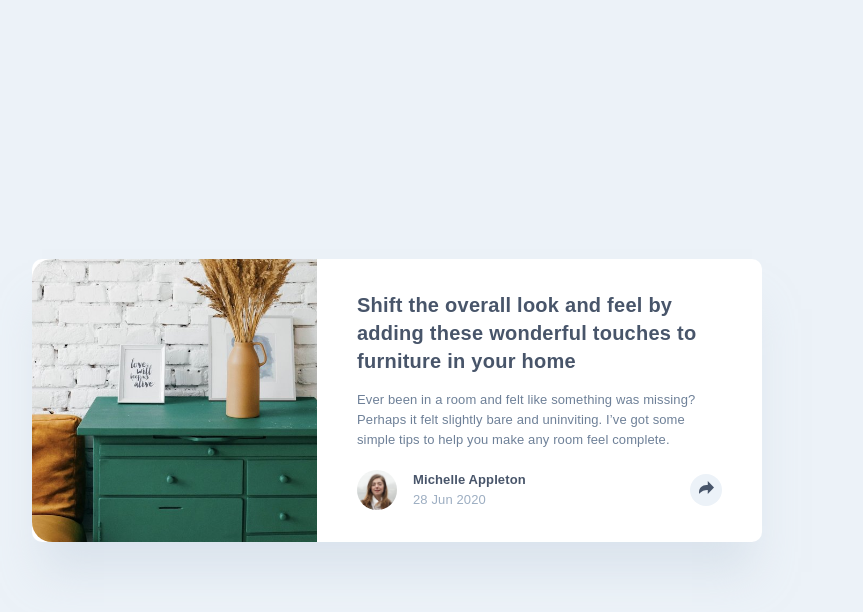
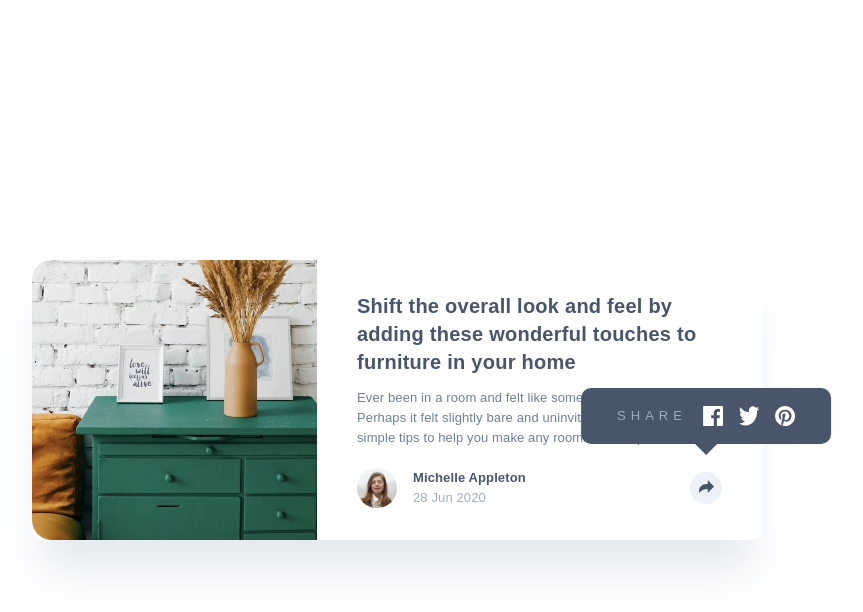
Before and after one commit to fmanimashaun/article-preview-component, a website built with Vite: page index.html in a window 1280 px wide. Both pictures are taken after a click on the button "Share this article". Shown: the whole page, without its empty margins (243-1106 px from the left). Built offline with nearby package versions, Linux system fonts and the light colour scheme; files whose address does not match are found by name.

Commit message:
Update desktop view

```diff
--- a/index.html
+++ b/index.html
@@ -34,10 +34,10 @@
                   </div>
                 </div>
 
-                <div id="author-btn" class="card__author-btn">
+                <div class="card__btn-wrapper">
                   <div class="card__social">
                   </div>
-                  <button class="card__share-btn" aria-label="Share this article">
+                  <button id="author-btn" class="card__share-btn" aria-label="Share this article">
                     <svg xmlns="http://www.w3.org/2000/svg" width="15" height="13">
                       <path fill="currentColor"
                         d="M15 6.495L8.766.014V3.88H7.441C3.33 3.88 0 7.039 0 10.936v2.049l.589-.612C2.59 10.294 5.422 9.11 8.39 9.11h.375v3.867L15 6.495z" />
--- a/src/assets/scss/abstract/_variables.scss
+++ b/src/assets/scss/abstract/_variables.scss
@@ -12,23 +12,6 @@ $font-weight-regular: 400;
 $font-weight-medium: 500;
 $font-weight-bold: 700;
 
-// spacing
-$container-inline: clamp(1.5rem, 0.9278rem + 2.4413vw, 3.125rem); // 24px 50px
-$container-block: clamp(2rem, 1.6039rem + 1.6901vw, 3.125rem); // 32px 50px
-$card-content-top: clamp(2.5rem, 2.2799rem + 0.939vw, 3.125rem); // 40px 60px
-$card-content-bottom: clamp(1.25rem, 0.6998rem + 2.3474vw, 2.8125rem); // 20px 45px
-$card-content-inline: clamp(2rem, 1.6039rem + 1.6901vw, 3.125rem); // 32px 50px
-$card-author-img: 2.5rem;
-$card-button: clamp(1.875rem, 1.6549rem + 0.939vw, 2.5rem); // 30px 40px
-$card-share-block: clamp(1rem, 0.6919rem + 1.3146vw, 1.875rem); // 16px 30px
-$tooltip-block: clamp(1rem, 0.3846rem + 0.9615vw, 1.25rem); // 16px 20px
-$tooltip-inline: clamp(1rem, -3.4615rem + 6.9712vw, 2.8125rem); // 16px 45px
-$share-gap: clamp(0.5rem, 0.2359rem + 1.1268vw, 1.25rem); // 8px 20px
-
-// font-size
-$card-title: clamp(1rem, 0.7359rem + 1.1268vw, 1.75rem); // 16px 28px
-$card-content: clamp(0.8125rem, 0.7025rem + 0.4695vw, 1.125rem); // 13px 18px
-$card-accent: clamp(0.8125rem, 0.7465rem + 0.2817vw, 1rem); // 13px 16px
 
 // shadows
 $card-shadow: 0px 40px 40px -10px rgba(201, 213, 225, 0.5);
--- a/src/assets/scss/base/_base.scss
+++ b/src/assets/scss/base/_base.scss
@@ -7,21 +7,11 @@
 }
 
 :root {
-  // Color Variables
-  --clr-primary: #{$color-dark-grayish-blue};
-  --clr-secondary: #{$color-desaturated-dark-blue};
-  --clr-accent: #{$color-grayish-blue};
-  --clr-background: #{$color-light-grayish-blue};
-
   // Font Size (Base set to 16px for easy scaling)
   font-size: 16px;
 }
 
 body {
   font-family: $font-family;
-  font-size: 0.8125rem;
-  color: var(--clr-primary);
-  line-height: 1.5;
-  font-weight: $font-weight-regular;
   background-color: var(--clr-background);
 }
--- a/src/assets/scss/components/_card.scss
+++ b/src/assets/scss/components/_card.scss
@@ -24,26 +24,26 @@
     &>*:first-child {
       position: absolute;
       display: none;
-      gap: $share-gap;
+      gap: 1rem;
       justify-content: center;
       align-items: center;
       flex-wrap: nowrap;
-      bottom: calc(100% + 1.25rem);
+      bottom: calc(100% + 28px);
       width: max-content;
       left: 50%;
       transform: translateX(-50%);
       @extend %text-share;
       background-color: $color-dark-grayish-blue;
-      padding: $tooltip-block $tooltip-inline;
+      padding: 18px 36px;
       border-radius: $card-radius;
 
       &::after {
         content: '';
         position: absolute;
-        top: 100%;
+        top: 99%;
         left: 50%;
-        margin-left: -10px;
-        border-width: 10px;
+        margin-left: -12px;
+        border-width: 12px;
         border-style: solid;
         border-color: $color-dark-grayish-blue transparent transparent transparent;
       }
@@ -56,7 +56,7 @@
 
   &__social-icons {
     display: flex;
-    gap: $share-gap;
+    gap: 1rem;
 
     & > a > img {
         display: block;
@@ -106,7 +106,7 @@
 
     h1 {
       @extend %header;
-      margin-block-end: 0.75em;
+      margin-block-end: 0.75rem;
     }
 
     p {
@@ -131,7 +131,8 @@
       margin-block-start: 20px;
 
       @media screen and (min-width: 700px) {
-        display: none;
+        border-radius: 0 0 0.625rem 0;
+        padding-inline: 40px;
       }
 
       &.active {
@@ -142,7 +143,7 @@
         display: flex;
         justify-content: flex-start;
         align-items: center;
-        gap: $share-gap;
+        gap: 1rem;
 
         @extend %text-share
       }
@@ -170,8 +171,8 @@
 
     &-img {
       display: block;
-      width: $card-author-img;
-      height: $card-author-img;
+      width: 40px;
+      height: 40px;
       object-fit: cover;
       border-radius: 50%;
     }
--- a/src/assets/scss/layout/_container.scss
+++ b/src/assets/scss/layout/_container.scss
@@ -7,7 +7,7 @@
   width: 100%;
   min-height: 100vh;
   margin-inline: auto;
-  padding: $container-block $container-inline;
+  padding: 24px;
 
   & > * {
     max-width: 100%;
--- a/src/main.ts
+++ b/src/main.ts
@@ -4,6 +4,7 @@ const baseUrl = import.meta.env.BASE_URL;
 const authorBtn = document.querySelector('#author-btn') as HTMLDivElement;
 const shareBtn = document.querySelector('#social-btn') as HTMLDivElement;
 const shareContainer = document.querySelector('.card__footer-social') as HTMLDivElement;
+const authorContainer = document.querySelector('.card__author') as HTMLDivElement;
 const facebookShare = document.getElementById("facebook-share") as HTMLAnchorElement;
 const xShare = document.getElementById("twitter-share") as HTMLAnchorElement;
 const pinterestShare = document.getElementById("pinterest-share") as HTMLAnchorElement;
@@ -32,7 +33,7 @@ document.addEventListener("DOMContentLoaded", () => {
 authorBtn.addEventListener('click', (e: MouseEvent) => {
   e.stopPropagation();
 
-  if (window.innerWidth >= 700) {
+  if (window.innerWidth >= 840) {
     const shareTooltipEl = `
     <span>SHARE</span>
     <div class="card__social-icons">
@@ -47,27 +48,23 @@ authorBtn.addEventListener('click', (e: MouseEvent) => {
       </a>
     </div>`;
 
+    console.log(shareTooltipEl);
     // Insert shareTooltip as the first child of btnwrapper
     shareTooltip.innerHTML = shareTooltipEl;
 
     // Add active class to shareTooltip
     shareTooltip.classList.toggle('active');
-  } else if (window.innerWidth < 700) {
-    const target = e.target as HTMLElement;
-    const cardAuthor = target.closest('.card__author') as HTMLDivElement;
+  } else if (window.innerWidth < 840) {
     shareContainer.classList.toggle('active');
-    cardAuthor.classList.toggle('close');
+    authorContainer.classList.toggle('close');
   }
 
 });
 
 shareBtn.addEventListener('click', (e) => {
   e.stopPropagation();
-  const target = e.target as HTMLElement;
-  const ParentDiv = target.closest('.card__footer-social') as HTMLDivElement;
-  const cardAuthor = ParentDiv.previousElementSibling as HTMLDivElement
   shareContainer.classList.toggle('active');
-  cardAuthor.classList.toggle('close');
+  authorContainer.classList.toggle('close');
 })
 
 
@@ -76,10 +73,11 @@ document.addEventListener('click', (e) => {
   const target = e.target as HTMLElement;
 
   if (!shareContainer.contains(target) &&
-    ![...shareBtns].some((btn) => btn.contains(target)) &&
+    !shareBtn.contains(target) &&
     !shareTooltip.contains(target)) {
     shareContainer.classList.remove('active');
     shareTooltip.classList.remove('active');
+    authorContainer.classList.remove('close');
     shareTooltip.innerHTML = '';
   }
 });
@@ -88,5 +86,6 @@ document.addEventListener('click', (e) => {
 window.addEventListener('resize', () => {
   shareContainer.classList.remove('active');
   shareTooltip.classList.remove('active');
+  authorContainer.classList.remove('close');
   shareTooltip.innerHTML = '';
 });
```
